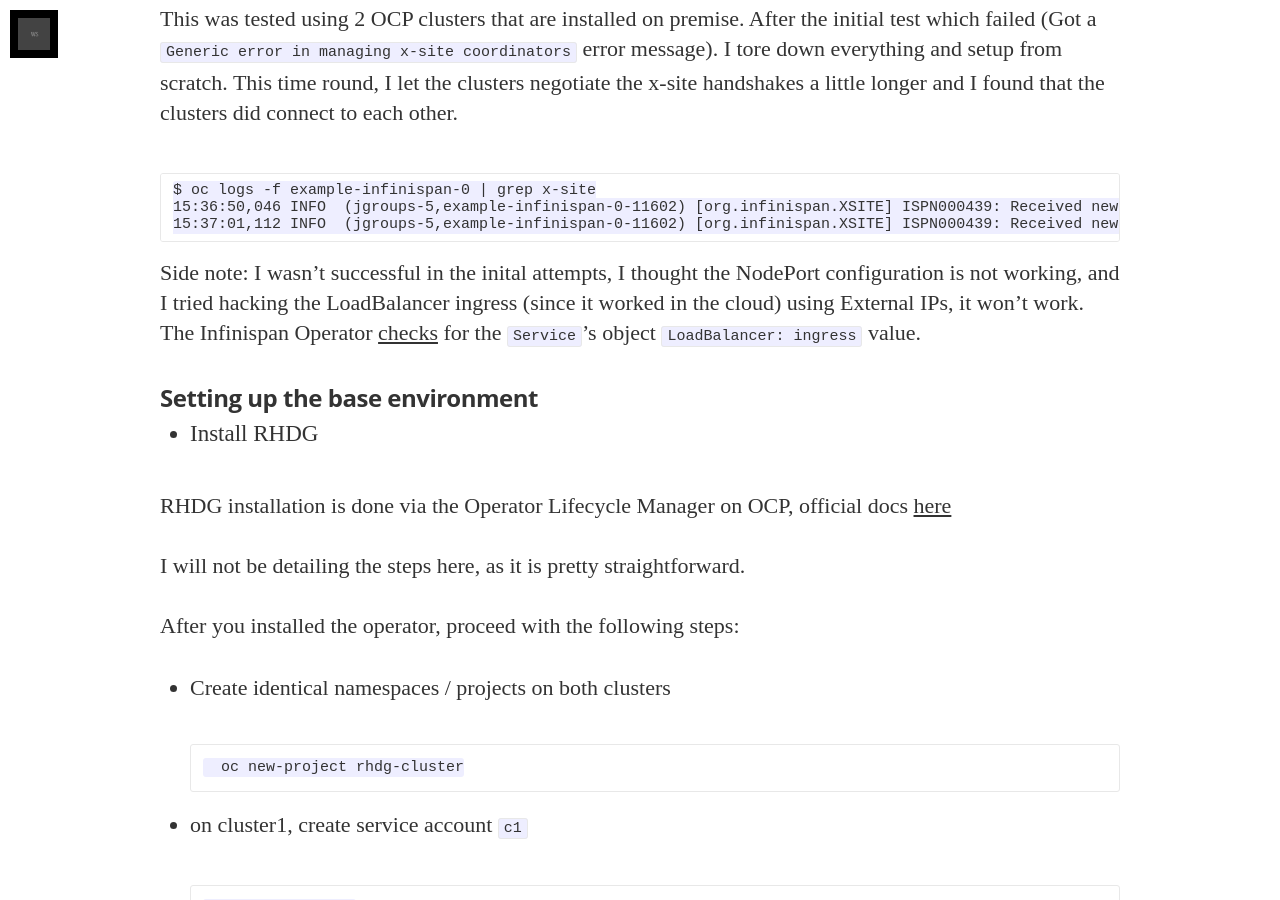
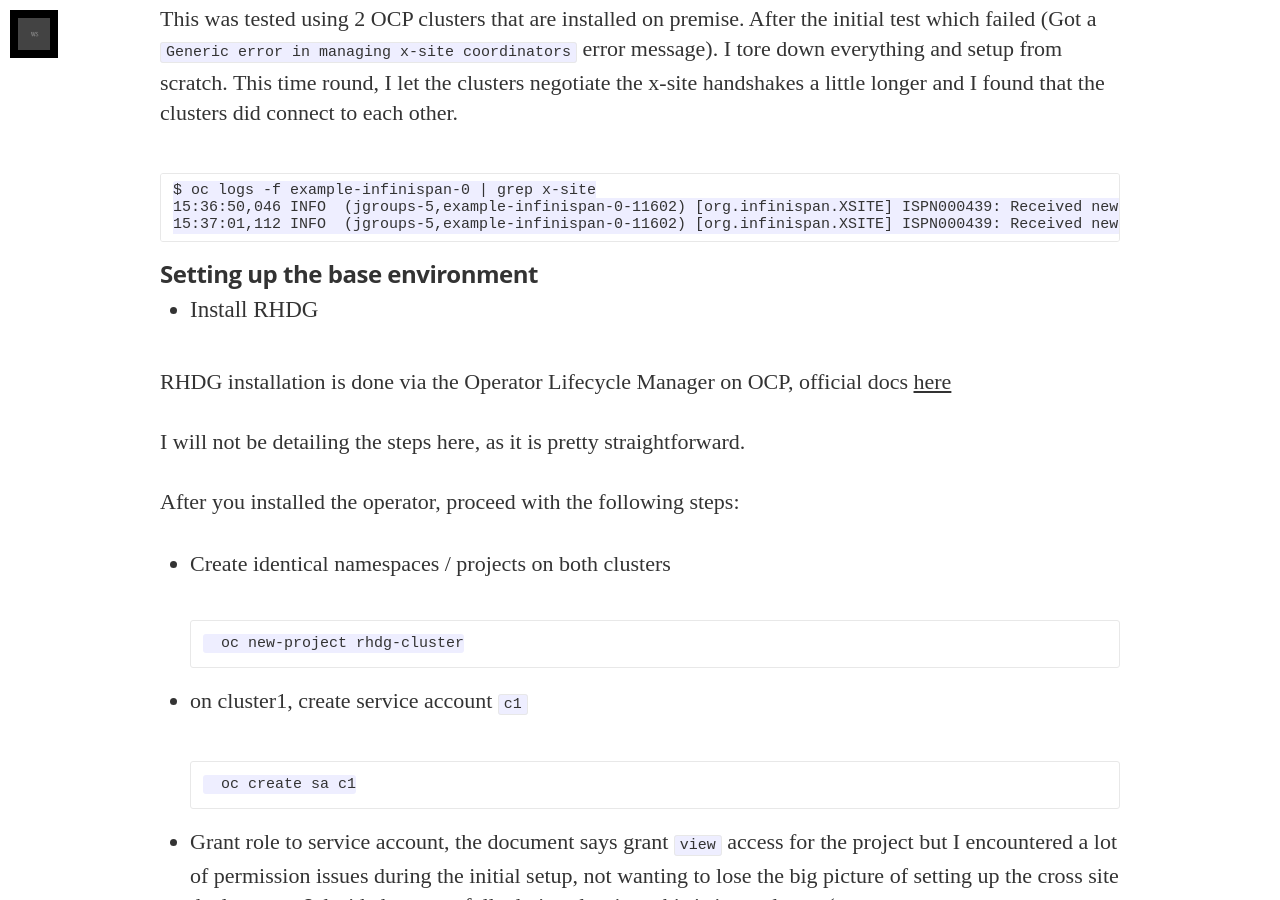
Before and after one commit to wohshon/wohshon.github.io, a Jekyll site: the page built from _posts/2020-11-03-cross-site-infinispan.markdown, in a window 1280 px wide and 900 px high, scrolled down 1513 px. Built offline with Jekyll 4.4.1, drawn with Linux system fonts in a browser that asks for light colours; nearby versions of some CDN libraries; some web fonts are replaced.

Commit message:
edited some wrong info

```diff
--- a/_posts/2020-11-03-cross-site-infinispan.markdown
+++ b/_posts/2020-11-03-cross-site-infinispan.markdown
@@ -52,8 +52,6 @@
     $ oc logs -f example-infinispan-0 | grep x-site
     15:36:50,046 INFO  (jgroups-5,example-infinispan-0-11602) [org.infinispan.XSITE] ISPN000439: Received new x-site view: [c1]
     15:37:01,112 INFO  (jgroups-5,example-infinispan-0-11602) [org.infinispan.XSITE] ISPN000439: Received new x-site view: [c1, c2]
-
-Side note: I wasn't successful in the inital attempts, I thought the NodePort configuration is not working, and  I tried hacking the LoadBalancer ingress (since it worked in the cloud) using External IPs, it won't work. The Infinispan Operator [checks](https://github.com/infinispan/infinispan-operator/blob/af542c4e456b42a962b1a07fe62f8559c23ec784/pkg/controller/infinispan/xsite.go#L206) for the `Service`'s object `LoadBalancer: ingress` value.
 
 
 #### Setting up the base environment
```
